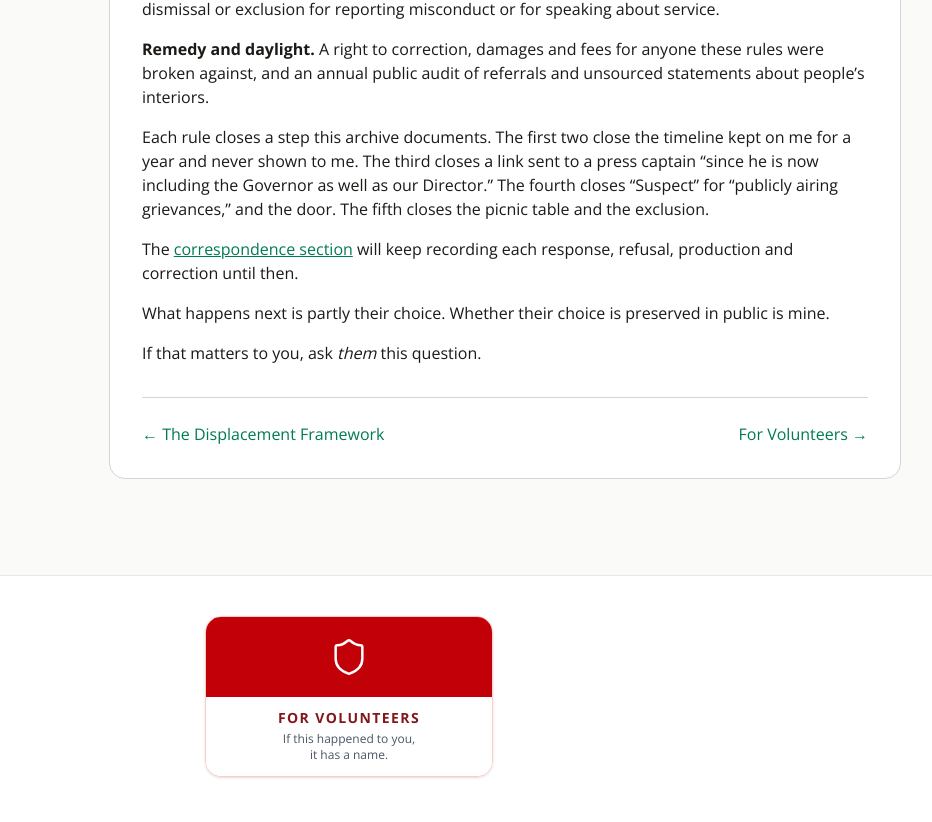
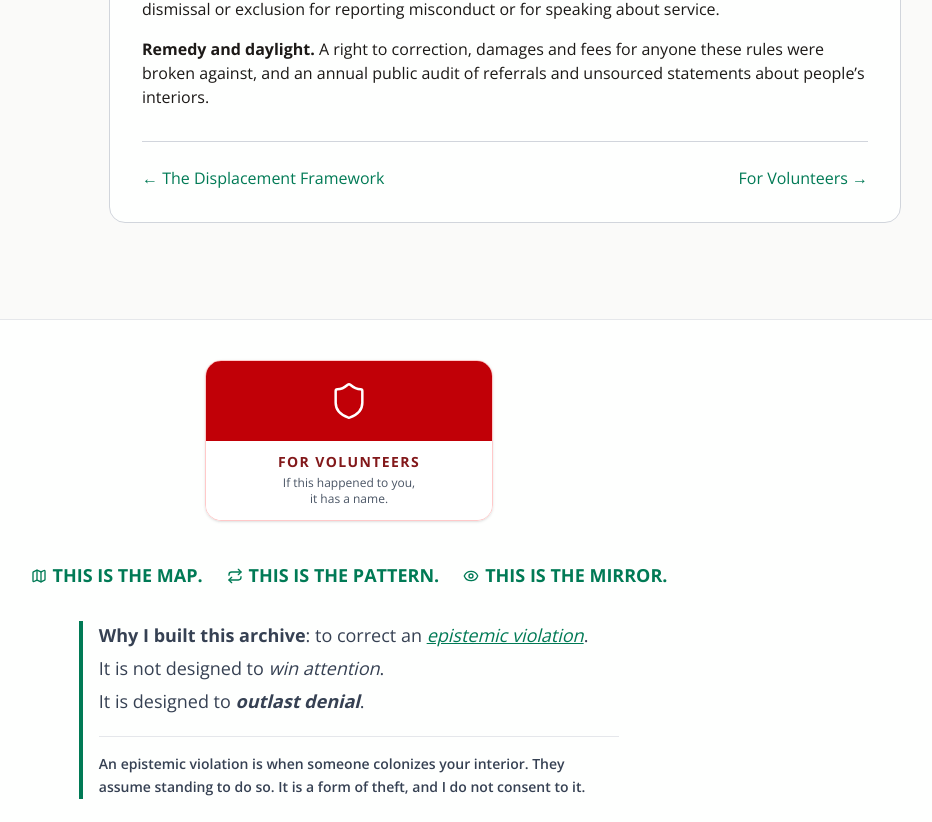
Before and after one commit to rswfire/rswfire.oprd, a Next.js app: page /faq in a window 1280 px wide. Shown: the part 9660-10482 px from the top of the page, without its empty margins (291-1223 px from the left). Built offline with nearby package versions, Linux system fonts and the light colour scheme.

Commit message:
FAQ: what happens next ends on the rules

```diff
--- a/app/(archive)/faq/page.tsx
+++ b/app/(archive)/faq/page.tsx
@@ -304,10 +304,6 @@ export default function FAQPage() {
                         <div><strong>No collection on speech without suspicion.</strong> ORS 181A.250 already forbids Oregon police to collect information on a person&rsquo;s political or social views or activities without reasonable grounds to suspect a crime. Those grounds are written down before anything is collected. No visit to a person&rsquo;s home or workplace without a stated, articulable threat. A case closed &ldquo;for information only&rdquo; is purged, and the person is told.</div>
                         <div><strong>Protections for volunteers.</strong> Written standards before service begins. Written notice of any concern, and a chance to answer it. A hearing before dismissal and an appeal after it. No dismissal or exclusion for reporting misconduct or for speaking about service.</div>
                         <div><strong>Remedy and daylight.</strong> A right to correction, damages and fees for anyone these rules were broken against, and an annual public audit of referrals and unsourced statements about people&rsquo;s interiors.</div>
-                        <div>Each rule closes a step this archive documents. The first two close the timeline kept on me for a year and never shown to me. The third closes a link sent to a press captain &ldquo;since he is now including the Governor as well as our Director.&rdquo; The fourth closes &ldquo;Suspect&rdquo; for &ldquo;publicly airing grievances,&rdquo; and the door. The fifth closes the picnic table and the exclusion.</div>
-                        <div>The <Link href="/records" className="text-emerald-700 underline hover:text-emerald-600">correspondence section</Link> will keep recording each response, refusal, production and correction until then.</div>
-                        <div>What happens next is partly their choice. Whether their choice is preserved in public is mine.</div>
-                        <div>If that matters to you, ask <em>them</em> this question.</div>
                     </div>
                 </div>
 
```
